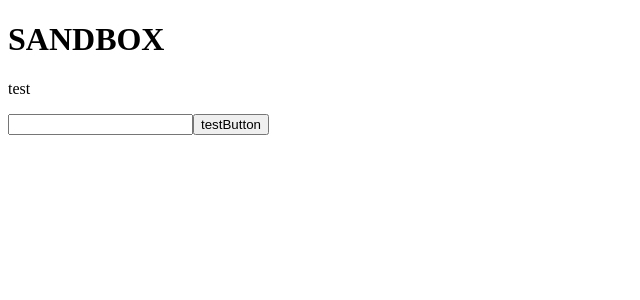
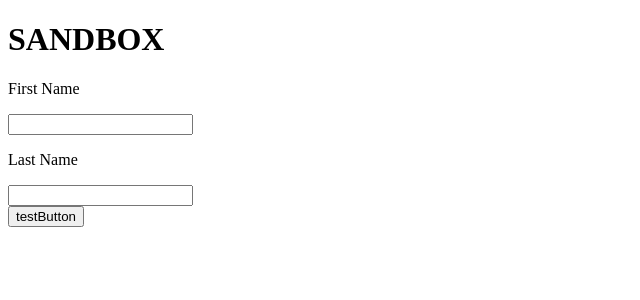
Before and after one commit to dderojas/CRUD_Sandbox, a React app: page / in a window 1280 px wide. Shown: the top 300 px of the page, without its empty margins (0-640 px from the left). Built offline with nearby package versions, Linux system fonts and the light colour scheme; no server answers; the HTML template or start-up script is replaced by a standard one.

Commit message:
be able to create new users

```diff
--- a/client/src/index.jsx
+++ b/client/src/index.jsx
@@ -7,7 +7,8 @@ class App extends React.Component {
   constructor(props) {
     super(props);
     this.state = {
-      inputField:''
+      firstName:'',
+      lastName:''
     }
     this.handleChange = this.handleChange.bind(this);
     this.buttonClick = this.buttonClick.bind(this);
@@ -21,12 +22,15 @@ class App extends React.Component {
     .catch(function(err) {
       console.log(err, 'failed to get');
     });
+    // get updated first and last names
   }
 
   handleChange(e) {
     e.preventDefault();
+    console.log(e.target.value,'what is target');
+    var {name, value} = e.target;
     this.setState({
-      inputField: e.target.value
+      [name]: value
     });
   }
 
@@ -43,15 +47,19 @@ class App extends React.Component {
     });
 
     this.setState({
-      inputField:''
+      firstName:'',
+      lastName:''
     });
   }
 
   render() {
     return(<div>
       <h1>SANDBOX</h1>
-      <p>test</p>
-      <input type="text" value={this.state.inputField} onChange={this.handleChange}></input>
+      <p>First Name</p>
+      <input name='firstName' type="text" value={this.state.firstName} onChange={this.handleChange}></input>
+      <p>Last Name</p>
+      <input name='lastName' type="text" value={this.state.lastName} onChange={this.handleChange}></input>
+      <br></br>
       <button onClick={this.buttonClick}>testButton</button>
     </div>)
   }
```
Also changed, not shown: 2 other files (tests, documents, lock files or other folders).
